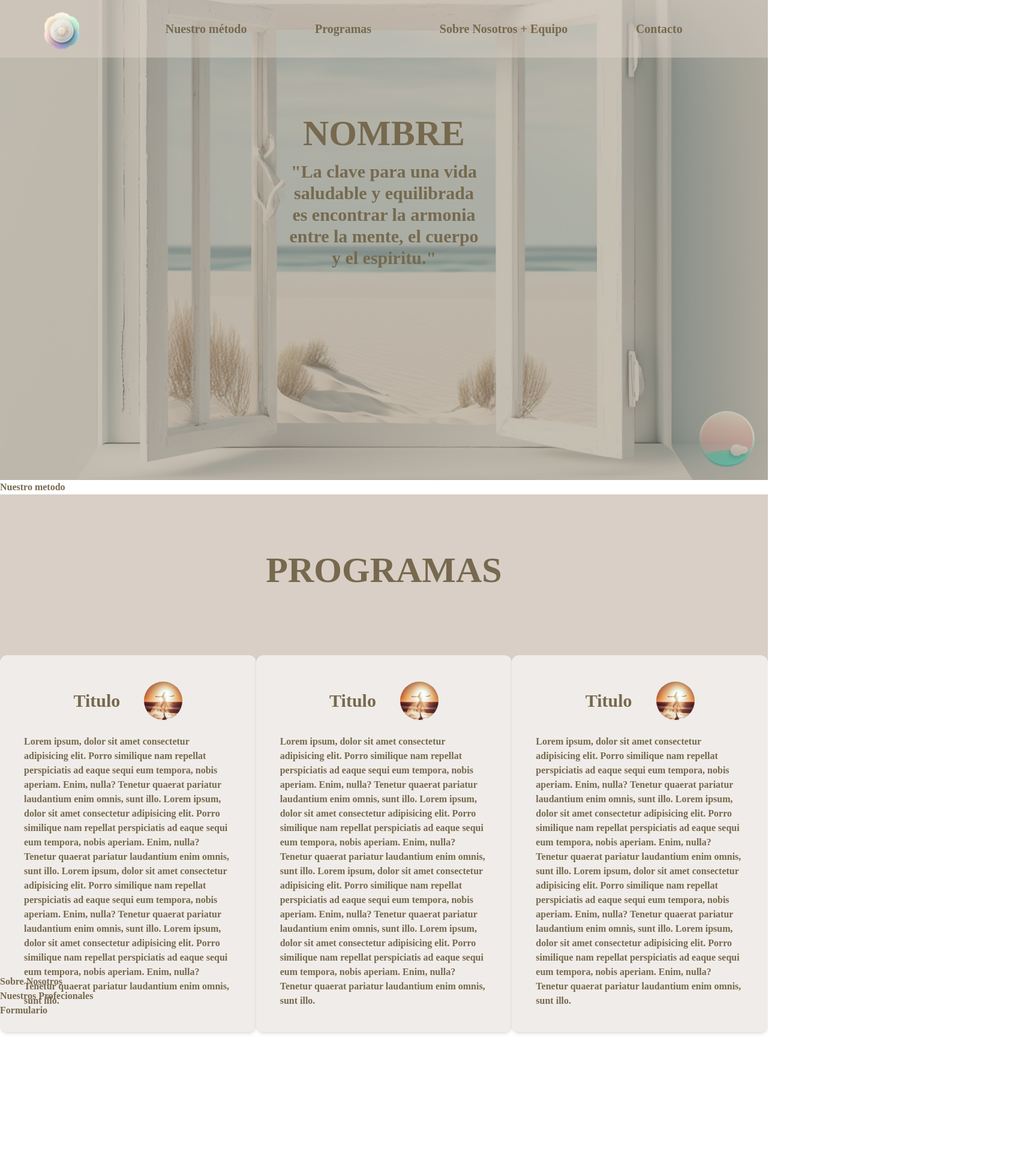
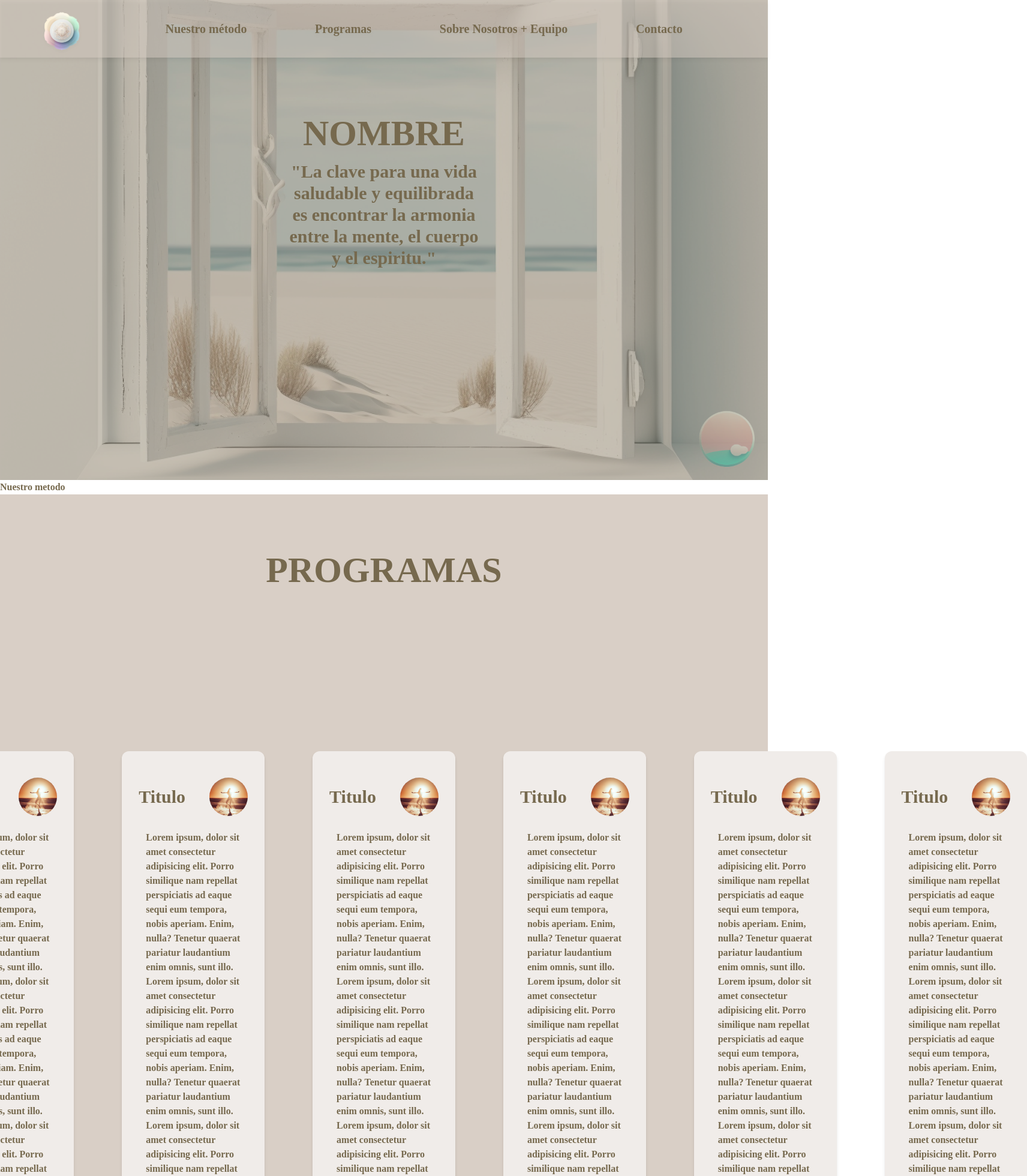
Before and after one commit to Teshpop/Wellness, a React (Vite) app: page / in a window 1280 px wide. Shown: the top 1960 px of the page at 60% size, 1712 px wide, since content can reach past the window. Before the commit the page ends 1928 px from the top, so only its background shows below. Built offline with nearby package versions, Linux system fonts and the light colour scheme; a web font is replaced by a local one.

Commit message:
Correccion seccion programas vista celular, heades responsive y animade ocultar header

```diff
--- a/package.json
+++ b/package.json
@@ -10,6 +10,7 @@
     "preview": "vite preview"
   },
   "dependencies": {
+    "@ionic/react": "^7.0.4",
     "react": "^18.2.0",
     "react-dom": "^18.2.0"
   },
--- a/src/App.jsx
+++ b/src/App.jsx
@@ -1,4 +1,4 @@
-import { useState } from 'react'
+import { useState, useEffect } from 'react'
 import Logo from './assets/img/WellnessLogo.png'
 import portada from './assets/img/Portada.png'
 import menuRs from './assets/img/MenuRS.png'
@@ -42,7 +42,7 @@ function Section2(){
   function Cont(){
     return(
       <>
-        <div className='bg-white w-[35%] flex flex-col rounded-xl py-5 pb-10 px-10 my-52 shadow-md '>
+        <div className='bg-white w-[90%] lg:w-[35%] flex flex-col rounded-xl py-5 pb-10 px-10 lg:my-52 shadow-md '>
           <div className='flex flex-row justify-center items-center py-6'>
             <h2 className=' text-3xl mx-5 '>Titulo</h2>
             <img src={prueba} className='w-16 h-16 rounded-full mx-5'/>
@@ -67,11 +67,15 @@ function Section2(){
   }
 
   return(
-    <section id='#programs' className='z-10'>
-      <div className=' w-full h-screen bg-brown-200'>
+    <section id='programs' className='z-10'>
+      <div className=' w-full h-auto bg-brown-200'>
         <div className=' flex flex-col justify-center items-center '>
           <h1 className='uppercase text-4xl md:text-5xl lg:text-6xl relative top-24'>programas</h1>
-          <div className='flex flex-row'>
+          <div className='flex flex-col lg:flex-row lg:gap-20 justify-center gap-10 items-center relative pt-40 pb-20 lg:top-0'>
+            <Cont/>
+            <Cont/>
+            <Cont/>
+            <Cont/>
             <Cont/>
             <Cont/>
             <Cont/>
@@ -110,44 +114,88 @@ function BtnRs(){
     <>
       <a href="https://www.tiktok.com/" target='_blank'>
           <img src={tiktok} alt='Logo Tik-Tok'
-          className={`h-20 w-20 opacity-40 hover:opacity-100 fixed right-7 transition-all duration-300 ${showButtons ? `visible bottom-[24.5rem]` : 'invisible bottom-7' }`}/>
+          className={`md:h-20 md:w-20 w-[4rem] h-[4rem] opacity-40 hover:opacity-100 fixed md:right-7 right-8 transition-all duration-300 ${showButtons ? `visible md:bottom-[24.5rem] bottom-[21.7rem]` : 'invisible bottom-7' }`}/>
       </a>
       <a href="https://www.facebook.com/" target='_blank'>
           <img src={facebook} alt='Logo Facebook'
-          className={`h-20 w-20 opacity-40 hover:opacity-100 fixed right-7 transition-all duration-300 ${showButtons ? `visible bottom-[19rem]` : 'invisible bottom-7' }`}/>
+          className={`md:h-20 md:w-20 w-[4rem] h-[4rem] opacity-40 hover:opacity-100 fixed md:right-7 right-8 transition-all duration-300 ${showButtons ? `visible md:bottom-[19rem] bottom-[16.7rem]` : 'invisible bottom-7' }`}/>
       </a>
       <a href="https://www.twitter.com/" target='_blank'>
           <img src={twitter} alt='Logo Twitter'
-          className={`h-20 w-20 opacity-40 hover:opacity-100 fixed right-7 transition-all duration-300 ${showButtons ? `visible bottom-[13.5rem]` : 'invisible bottom-7' }`}/>
+          className={`md:h-20 md:w-20 w-[4rem] h-[4rem] opacity-40 hover:opacity-100 fixed md:right-7 right-8 transition-all duration-300 ${showButtons ? `visible md:bottom-[13.5rem] bottom-[11.7rem]` : 'invisible bottom-7' }`}/>
       </a>
       <a href="https://www.instagram.com/" target='_blank'>
           <img src={instagram} alt='Logo Instagram'
-          className={`h-20 w-20 opacity-40 hover:opacity-100 fixed right-7 transition-all duration-300 ${showButtons ? `visible bottom-[8rem]` : 'invisible bottom-7' }`}/>
+          className={`md:h-20 md:w-20 w-[4rem] h-[4rem] opacity-40 hover:opacity-100 fixed md:right-7 right-8 transition-all duration-300 ${showButtons ? `visible md:bottom-[8rem] bottom-[7rem]` : 'invisible bottom-7' }`}/>
       </a>
       <img src={menuRs} onClick={handleClick} alt="Menu Redes Sociales"
-      className={`w-24 h-24 fixed bottom-5 right-5 hover:opacity-100 cursor-pointer transition-all duration-300 ${showButtons ? 'opacity-100':'opacity-40'}`}/>
+      className={`md:w-24 md:h-24 w-[5rem] h-[5rem] fixed bottom-5 right-5 hover:opacity-100 cursor-pointer transition-all duration-300 sm: ${showButtons ? 'opacity-100':'opacity-40'}`}/>
     </>
   )
 }
 
+function useScrollDirection() {
+  const [scrollDirection, setScrollDirection] = useState(null);
 
+  useEffect(() => {
+    let lastScrollY = window.pageYOffset;
 
+    const updateScrollDirection = () => {
+      const scrollY = window.pageYOffset;
+      const direction = scrollY > lastScrollY ? "down" : "up";
+      if (direction !== scrollDirection && (scrollY - lastScrollY > 5 || scrollY - lastScrollY < -5)) {
+        setScrollDirection(direction);
+      }
+      lastScrollY = scrollY > 0 ? scrollY : 0;
+    };
+    window.addEventListener("scroll", updateScrollDirection);
+    return () => {
+      window.removeEventListener("scroll", updateScrollDirection);
+    }
+  }, [scrollDirection]);
+
+  return scrollDirection;
+};
+
+function Header(){
+  const [showMenu, setShowMenu] = useState(false)
+  const scrollDirection = useScrollDirection();
+  return(
+    <>
+      <header className={`z-10 flex flex-row justify-between bg-brown-200 h-24 w-screen bg-opacity-50 fixed drop-shadow-md ${scrollDirection === 'down' ? '-top-24': 'top-0'} transition-all duration-500`}>
+          <img src={Logo} alt="Logo Welness" className=' w-16 h-16 ml-[4.563rem] mt-5 relative'/>
+          <nav className=' md:flex lg:flex-row md:items-center md:justify-center md:w-full hidden'>
+            <div className=' flex flex-row justify-evenly w-[95%] text-base lg:text-xl '>
+              <a href="#">Nuestro método</a>
+              <a href="#programs">Programas</a>
+              <a href="#">Sobre Nosotros + Equipo</a>
+              <a href="#">Contacto</a>
+            </div>
+          </nav>
+          <button className='block md:hidden py-auto px-7  rounded focus:outline-none md:hover:bg-brown-100 focus:bg-brown-100  transition-all duration-300' onClick={()=>{setShowMenu(!showMenu)}}>
+            <div className=' w-10 h-1 bg-brown-200 mb-2 '></div>
+            <div className=' w-10 h-1 bg-brown-200 mb-2 '></div>
+            <div className=' w-10 h-1 bg-brown-200 mb-2 '></div>
+            <div className={`absolute top-0 right-0 w-full h-screen transition-all duration-500 bg-brown-200 ${showMenu ? 'opacity-100' : 'opacity-0 translate-y-[-60rem]'}`}>
+              <div className='fixed flex flex-col justify-center items-center h-screen w-full text-4xl gap-36'>
+                <a href="#" className='px-10 hover:border-b-2'>Nuestro método</a>
+                <a href="#programs" className='px-10 hover:border-b-2'>Programas</a>
+                <a href="#" className='px-10 hover:border-b-2'>Sobre Nosotros + Equipo</a>
+                <a href="#" className='px-10 hover:border-b-2'>Contacto</a>
+                <a href="#" className='px-5 hover:border-b-2 text-2xl'>Cerrar</a>
+              </div>
+            </div>
+          </button>
+        </header>
+    </>
+  )
+}
 
 function App() {
   return (
     <>
-      <body className=" font-bellota mr-0 text-brown-300 font-semibold ">
-        <header className='z-10 flex flex-row justify-between bg-brown-200 h-24 w-screen bg-opacity-50 fixed'>
-          <img src={Logo} alt="Logo Welness" className=' w-16 h-16 ml-[4.563rem] mt-5 relative'/>
-          <nav className=' flex flex-row items-center justify-center w-full '>
-            <div className=' flex flex-row justify-evenly w-[95%] text-base lg:text-xl '>
-              <a href="#">Nuestro método</a>
-              <a href="#">Programas</a>
-              <a href="#">Sobre Nosotros + Equipo</a>
-              <a href="#">Contacto</a>
-            </div>
-          </nav>
-        </header>
+      <div className=" font-bellota mr-0 text-brown-300 font-semibold">
+        <Header/>
         <Section0/>
         <Section1/>
         <Section2/>
@@ -155,7 +203,7 @@ function App() {
         <Section4/>
         <BtnRs/>
         <footer></footer>
-      </body>
+      </div>
     </>
   )
 }
```
Also changed, not shown: 1 other file (tests, documents, lock files or other folders).
